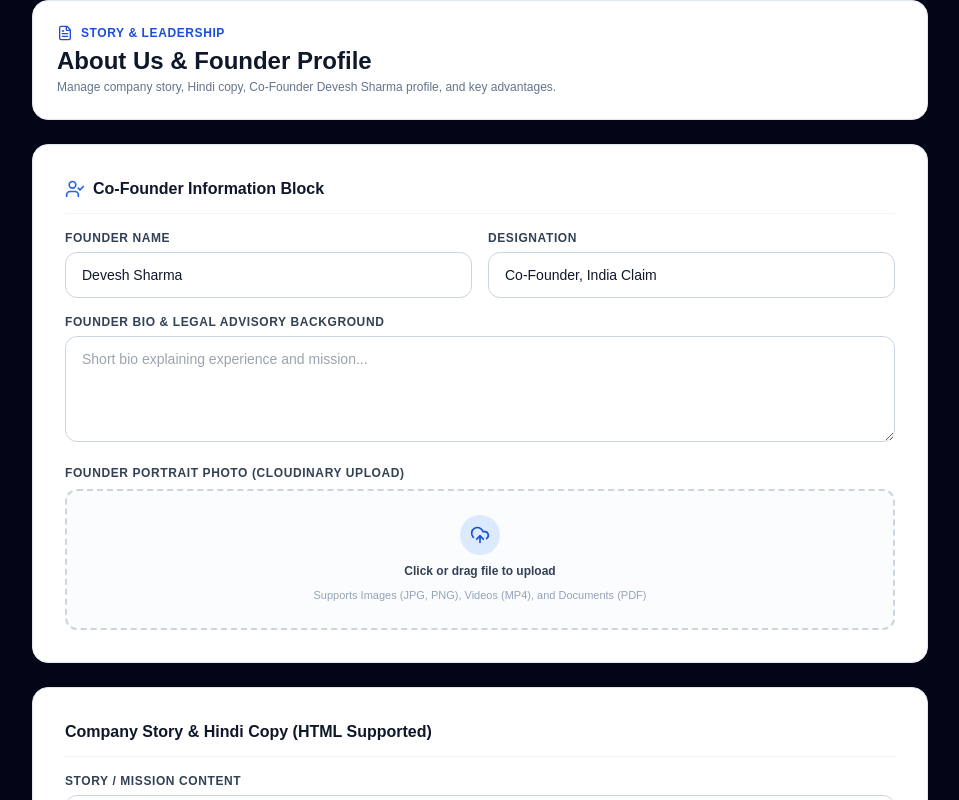
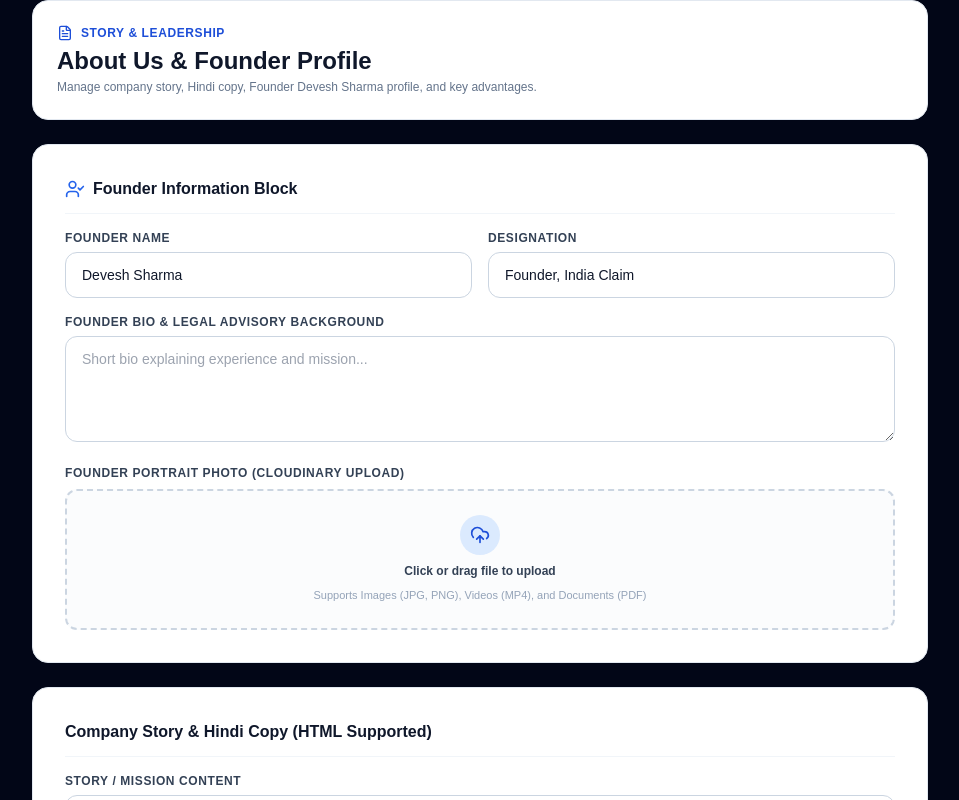
Before and after one commit to haarekasahara1923-wq/indiaclaim, a Next.js app: page /admin/about in a window 1280 px wide. Shown: the top 800 px of the page, without its empty margins (160-1119 px from the left). Built offline with nearby package versions, Linux system fonts and the light colour scheme; no server answers; the database is empty.

Commit message:
feat: replace all Co-Founder with Founder across the app

```diff
--- a/actions/about.ts
+++ b/actions/about.ts
@@ -33,7 +33,7 @@
           storyRichtext: data.storyRichtext || null,
           founderName: data.founderName || "Devesh Sharma",
           founderDesignation:
-            data.founderDesignation || "Co-Founder, India Claim",
+            data.founderDesignation || "Founder, India Claim",
           founderPhotoUrl: data.founderPhotoUrl || null,
           founderBio: data.founderBio || null,
           whyChooseUs: data.whyChooseUs || [],
@@ -44,7 +44,7 @@
         storyRichtext: data.storyRichtext || null,
         founderName: data.founderName || "Devesh Sharma",
         founderDesignation:
-          data.founderDesignation || "Co-Founder, India Claim",
+          data.founderDesignation || "Founder, India Claim",
         founderPhotoUrl: data.founderPhotoUrl || null,
         founderBio: data.founderBio || null,
         whyChooseUs: data.whyChooseUs || [],
--- a/app/(public)/about/page.tsx
+++ b/app/(public)/about/page.tsx
@@ -20,7 +20,7 @@
 
   const founderName = about?.founderName || "Devesh Sharma";
   const founderDesignation =
-    about?.founderDesignation || "Co-Founder, India Claim";
+    about?.founderDesignation || "Founder, India Claim";
   const founderBio =
     about?.founderBio ||
     "With extensive experience in insurance advisory, consumer protection laws, and legal claim recovery, Devesh Sharma established India Claim in Gwalior to provide policyholders with dedicated, fearless representation against unfair claim repudiations and deceptive mis-selling across India.";
@@ -149,7 +149,7 @@
                     rel="noopener noreferrer"
                     className="bg-emerald-600 hover:bg-emerald-700 text-white font-bold px-6 py-3 rounded-xl text-xs sm:text-sm shadow-lg transition hover:scale-105"
                   >
-                    Direct WhatsApp with Co-Founder
+                    Direct WhatsApp with Founder
                   </a>
                   <a
                     href={`tel:${phone.replace(/\s+/g, "")}`}
--- a/app/(public)/page.tsx
+++ b/app/(public)/page.tsx
@@ -54,7 +54,7 @@
 
           <div className="flex flex-col sm:flex-row items-center justify-center gap-4 pt-2">
             <div className="text-xs sm:text-sm font-semibold text-amber-400 bg-amber-400/10 border border-amber-400/20 px-4 py-2 rounded-xl">
-              Co-Founder: <strong>Devesh Sharma</strong> — Legal Law Adviser &amp; Claim Expert
+              Founder: <strong>Devesh Sharma</strong> — Legal Law Adviser &amp; Claim Expert
             </div>
             <Link
               href="/about"
@@ -118,7 +118,7 @@
                 100% Transparency &amp; Pan-India Reach
               </h3>
               <p className="text-xs sm:text-sm text-slate-300 mt-2 leading-relaxed">
-                Direct WhatsApp consultation with our co-founder and legal advisers. Transparent case updates at every step.
+                Direct WhatsApp consultation with our founder and legal advisers. Transparent case updates at every step.
               </p>
             </div>
           </div>
--- a/app/admin/about/page.tsx
+++ b/app/admin/about/page.tsx
@@ -21,7 +21,7 @@
 
   // State
   const [founderName, setFounderName] = useState("Devesh Sharma");
-  const [founderDesignation, setFounderDesignation] = useState("Co-Founder, India Claim");
+  const [founderDesignation, setFounderDesignation] = useState("Founder, India Claim");
   const [founderBio, setFounderBio] = useState("");
   const [founderPhotoUrl, setFounderPhotoUrl] = useState("");
   const [storyRichtext, setStoryRichtext] = useState("");
@@ -34,7 +34,7 @@
       const data = await getAboutContent();
       if (data) {
         setFounderName(data.founderName || "Devesh Sharma");
-        setFounderDesignation(data.founderDesignation || "Co-Founder, India Claim");
+        setFounderDesignation(data.founderDesignation || "Founder, India Claim");
         setFounderBio(data.founderBio || "");
         setFounderPhotoUrl(data.founderPhotoUrl || "");
         setStoryRichtext(data.storyRichtext || "");
@@ -111,7 +111,7 @@
             About Us &amp; Founder Profile
           </h1>
           <p className="text-xs text-slate-500 mt-0.5">
-            Manage company story, Hindi copy, Co-Founder Devesh Sharma profile, and key advantages.
+            Manage company story, Hindi copy, Founder Devesh Sharma profile, and key advantages.
           </p>
         </div>
 
@@ -136,7 +136,7 @@
           <div className="flex items-center gap-2 border-b border-slate-100 pb-3">
             <UserCheck className="w-5 h-5 text-blue-600" />
             <h2 className="text-base font-bold text-slate-900">
-              Co-Founder Information Block
+              Founder Information Block
             </h2>
           </div>
 
@@ -162,7 +162,7 @@
                 type="text"
                 value={founderDesignation}
                 onChange={(e) => setFounderDesignation(e.target.value)}
-                placeholder="Co-Founder, India Claim"
+                placeholder="Founder, India Claim"
                 className="w-full px-4 py-3 border border-slate-300 rounded-xl text-sm focus:outline-none focus:ring-2 focus:ring-blue-600"
               />
             </div>
--- a/components/public/Footer.tsx
+++ b/components/public/Footer.tsx
@@ -232,7 +232,7 @@
         {/* Bottom Bar */}
         <div className="mt-12 pt-6 border-t border-slate-800 flex flex-col sm:flex-row items-center justify-between gap-4 text-xs text-slate-300">
           <p>
-            &copy; {new Date().getFullYear()} India Claim (indiaclaim.com). All rights reserved. Co-Founder: Devesh Sharma.
+            &copy; {new Date().getFullYear()} India Claim (indiaclaim.com). All rights reserved. Founder: Devesh Sharma.
           </p>
           <div className="flex items-center gap-6">
             <Link href="/about" className="hover:text-white transition">
--- a/components/public/HeroSection.tsx
+++ b/components/public/HeroSection.tsx
@@ -121,7 +121,7 @@
                       How Can We Help You?
                     </h3>
                     <p className="text-xs text-slate-400">
-                      Co-Founder: Devesh Sharma
+                      Founder: Devesh Sharma
                     </p>
                   </div>
                 </div>
--- a/components/public/WhatsAppWidget.tsx
+++ b/components/public/WhatsAppWidget.tsx
@@ -135,7 +135,7 @@
                     </h3>
                     <p className="text-xs text-emerald-100 flex items-center gap-1.5 mt-0.5">
                       <span className="w-2 h-2 rounded-full bg-emerald-300 inline-block animate-pulse" />
-                      Devesh Sharma (Co-Founder) Online
+                      Devesh Sharma (Founder) Online
                     </p>
                   </div>
                 </div>
--- a/lib/db/schema.ts
+++ b/lib/db/schema.ts
@@ -146,7 +146,7 @@
     "Devesh Sharma"
   ),
   founderDesignation: varchar("founder_designation", { length: 255 }).default(
-    "Co-Founder, India Claim"
+    "Founder, India Claim"
   ),
   founderPhotoUrl: text("founder_photo_url"),
   founderBio: text("founder_bio").default(
--- a/scripts/seed.ts
+++ b/scripts/seed.ts
@@ -192,7 +192,7 @@
 <h3>Our Guarantee: No Win, No Fee</h3>
 <p><strong>Vishesh:</strong> Jab aapka paisa aapke khaate mein aa jaata hai, uske baad hi hum fees lete hain. (We only charge our consultation fee after your claim money is credited to your bank account.)</p>`,
         founderName: "Devesh Sharma",
-        founderDesignation: "Co-Founder, India Claim",
+        founderDesignation: "Founder, India Claim",
         founderPhotoUrl: null,
         founderBio:
           "Devesh Sharma is an experienced Insurance & Claim Expert with Legal Law Advisory background. Having witnessed countless policyholders struggle with wrongful claim denials and fraudulent agent mis-selling, he established India Claim in Gwalior to provide accessible, fear-free, and result-oriented claim recovery assistance across India.",
```
Also changed, not shown: 1 other file (tests, documents, lock files or other folders).
